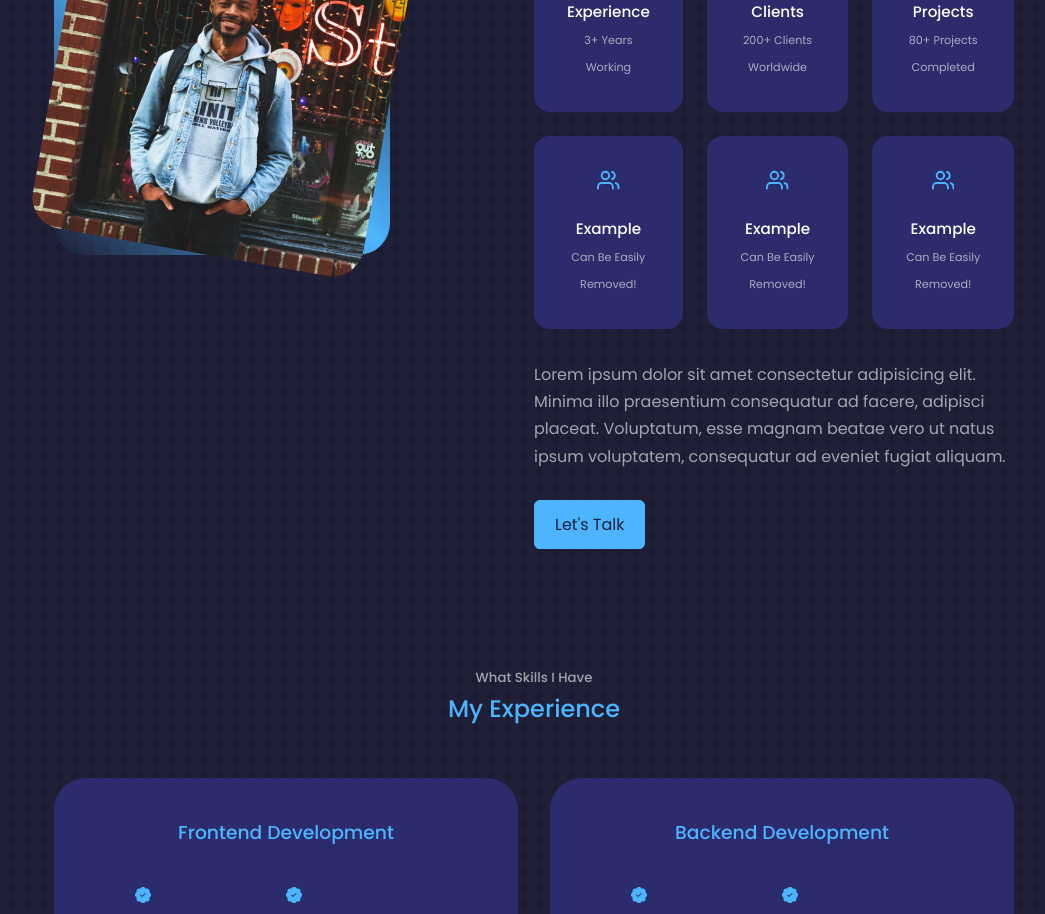
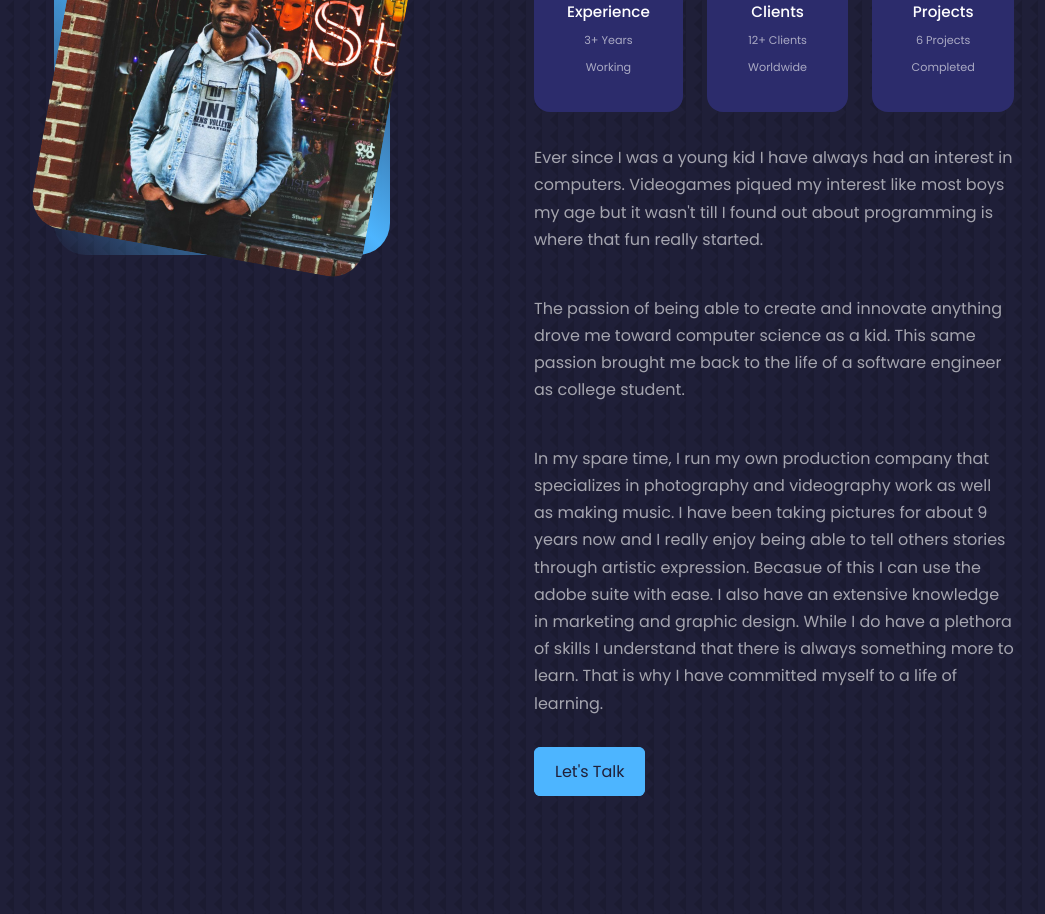
Before and after one commit to eddie1397/React-Portfolio, a React (Create React App) app: page / in a window 1280 px wide. Shown: the part 1120-2034 px from the top of the page, without its empty margins (106-1151 px from the left). Built offline with nearby package versions, Linux system fonts and the light colour scheme.

Commit message:
About me completed

```diff
--- a/src/components/about/About.jsx
+++ b/src/components/about/About.jsx
@@ -24,7 +24,7 @@ const about = () => {
             <article className="about__card">
               <FaAward className="about__icon"/>
               <h5>Experience</h5>
-              <small>3+ Years Working </small>
+              <small>3+ Years Working</small>
             </article>
 
         {/* BOX 2 */}
@@ -32,7 +32,7 @@ const about = () => {
               <article className="about__card">
                 <FiUsers className="about__icon"/>
                 <h5>Clients</h5>
-                <small>200+ Clients Worldwide</small>
+                <small>12+ Clients Worldwide</small>
               </article>
           </div>
 
@@ -41,36 +41,42 @@ const about = () => {
               <article className="about__card">
                 <VscFolderLibrary className="about__icon"/>
                 <h5>Projects </h5>
-                <small>80+ Projects Completed</small>
+                <small>6 Projects Completed</small>
               </article>
             </div>
           {/* BOX 4 */}
-            <div className="about__content">
+            {/* <div className="about__content">
               <article className="about__card">
                 <FiUsers className="about__icon"/>
                 <h5>Example</h5>
                 <small>Can Be Easily Removed!</small>
               </article>
-          </div>
+          </div> */}
           {/* BOX 5 */}
-          <div className="about__content">
+          {/* <div className="about__content">
               <article className="about__card">
                 <FiUsers className="about__icon"/>
                 <h5>Example</h5>
                 <small>Can Be Easily Removed!</small>
               </article>
-          </div>
+          </div> */}
           {/* BOX 6 */}
-          <div className="about__content">
+          {/* <div className="about__content">
               <article className="about__card">
                 <FiUsers className="about__icon"/>
                 <h5>Example</h5>
                 <small>Can Be Easily Removed!</small>
               </article>
-          </div>
+          </div> */}
         </div>
           <p>
-            Lorem ipsum dolor sit amet consectetur adipisicing elit. Minima illo praesentium consequatur ad facere, adipisci placeat. Voluptatum, esse magnam beatae vero ut natus ipsum voluptatem, consequatur ad eveniet fugiat aliquam.
+          Ever since I was a young kid I have always had an interest in computers. Videogames piqued my interest like most boys my age but it wasn't till I found out about programming is where that fun really started.
+          </p>
+          <p>
+          The passion of being able to create and innovate anything drove me toward computer science as a kid. This same passion brought me back to the life of a software engineer as college student.
+          </p>
+          <p>
+          In my spare time, I run my own production company that specializes in photography and videography work as well as making music. I have been taking pictures for about 9 years now and I really enjoy being able to tell others stories through artistic expression. Becasue of this I can use the adobe suite with ease. I also have an extensive knowledge in marketing and graphic design. While I do have a plethora of skills I understand that there is always something more to learn. That is why I have committed myself to a life of learning.
           </p>
           <a href="#contact" className="btn btn-primary btn-aboutme">Let's Talk</a>
         </div>
```
